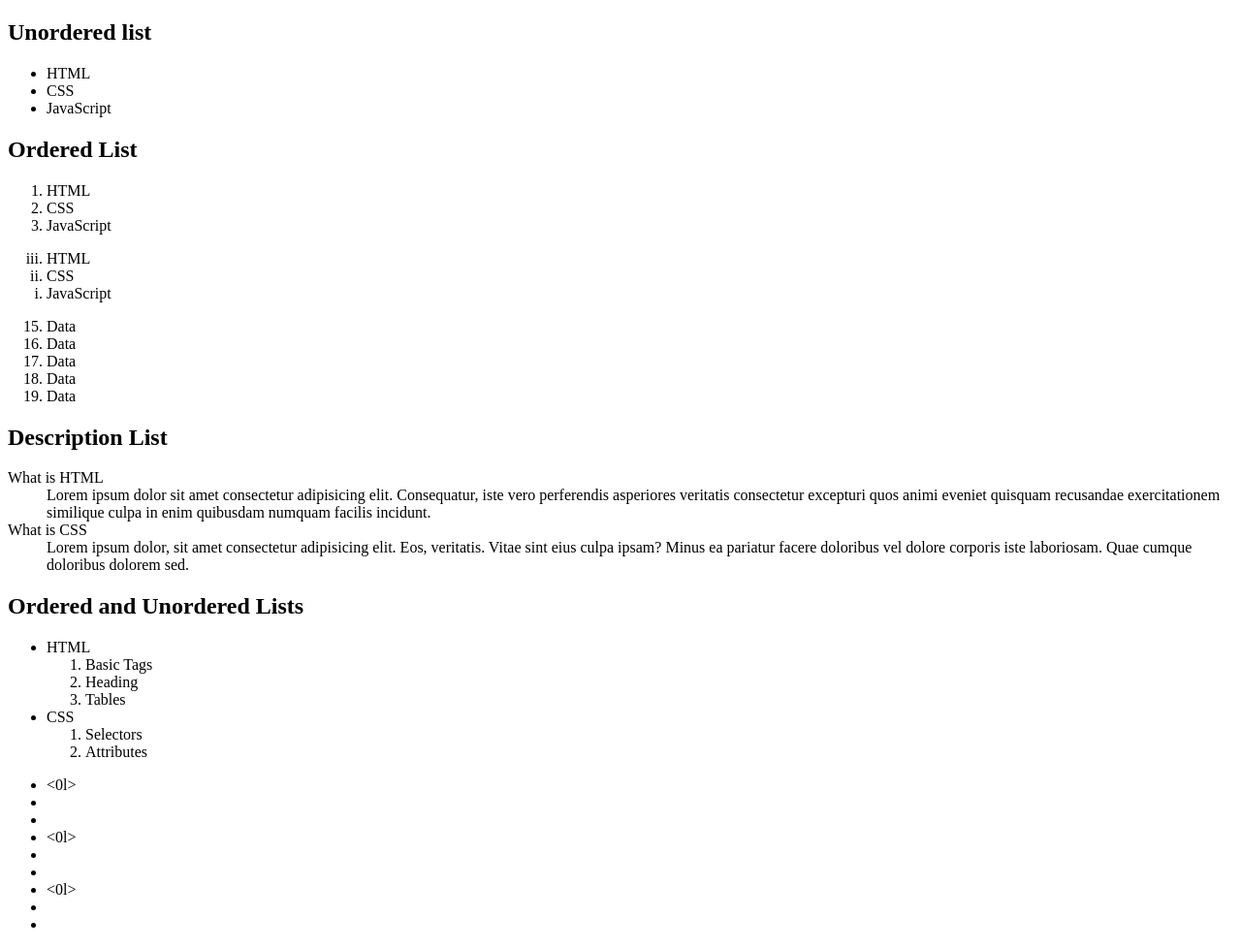
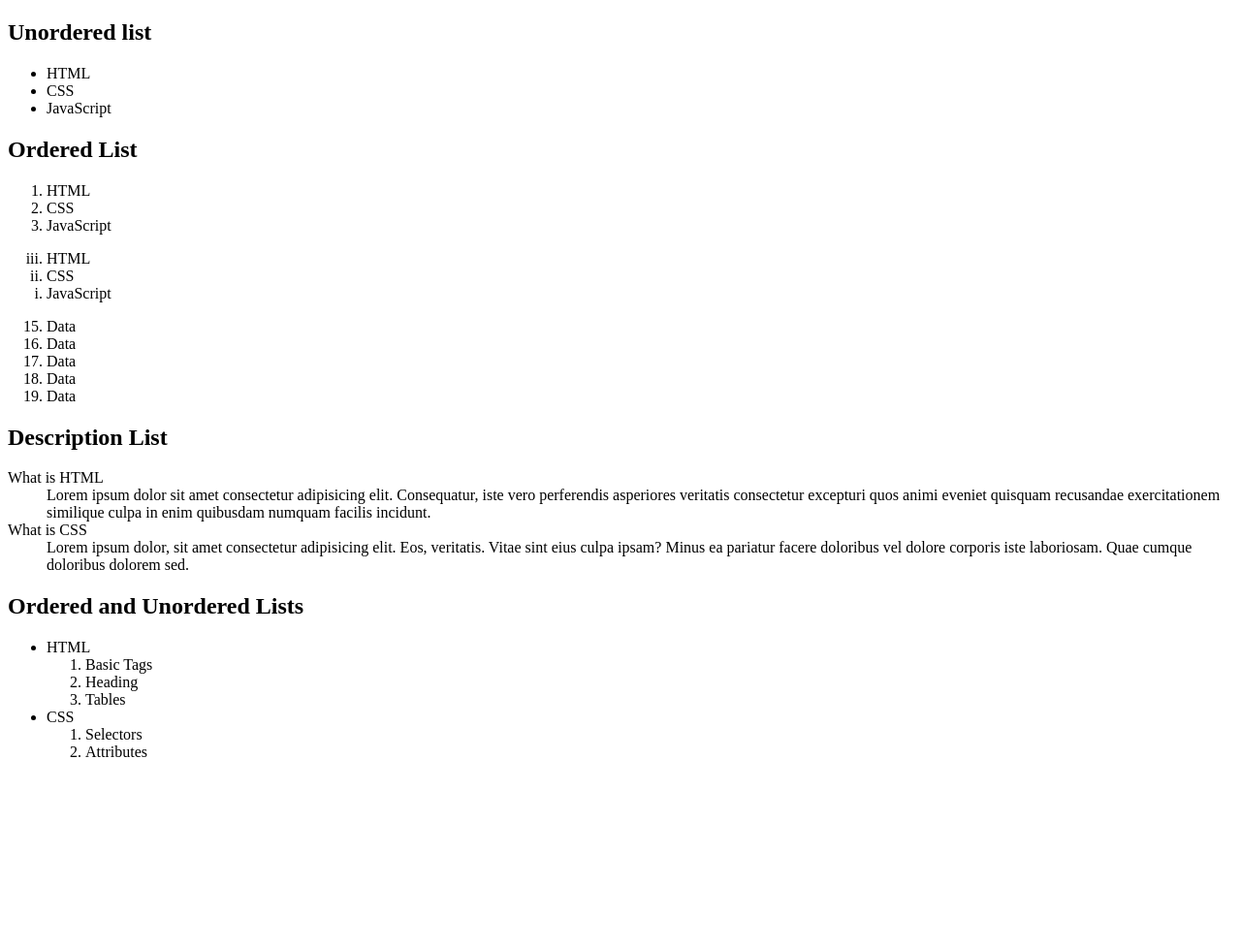
Before and after one commit to nikolaidiphmm-source/coding-factory-web, a plain HTML site: page ch1/lists.html in a window 1280 px wide. Shown: the whole page at 97% size. After the commit the page ends 801 px from the top, so only its background shows below. Drawn offline with Linux system fonts and the light colour scheme.

Commit message:
fix: remove empty list

```diff
--- a/ch1/lists.html
+++ b/ch1/lists.html
@@ -61,25 +61,6 @@
         </li>
     </ul>
 
-    <ul>
-        <li>
-            <0l>
-                <li></li>
-                <li></li>
-            </0l>
-        </li>
-        <li>
-            <0l>
-                <li></li>
-                <li></li>
-            </0l>
-        </li>
-        <li>
-            <0l>
-                <li></li>
-                <li></li>
-            </0l>
-        </li>
-    </ul>
+
 </body>
 </html>
```
